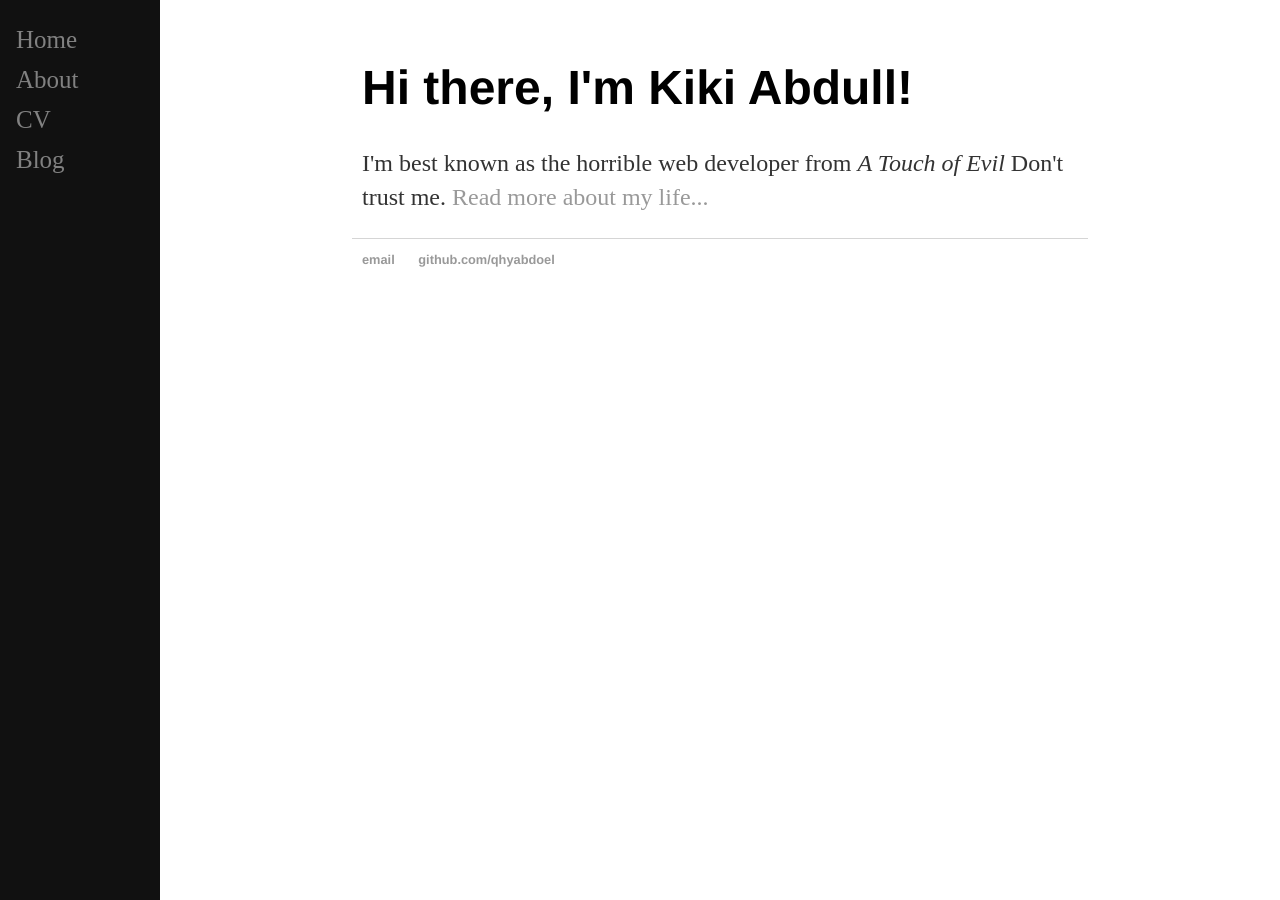
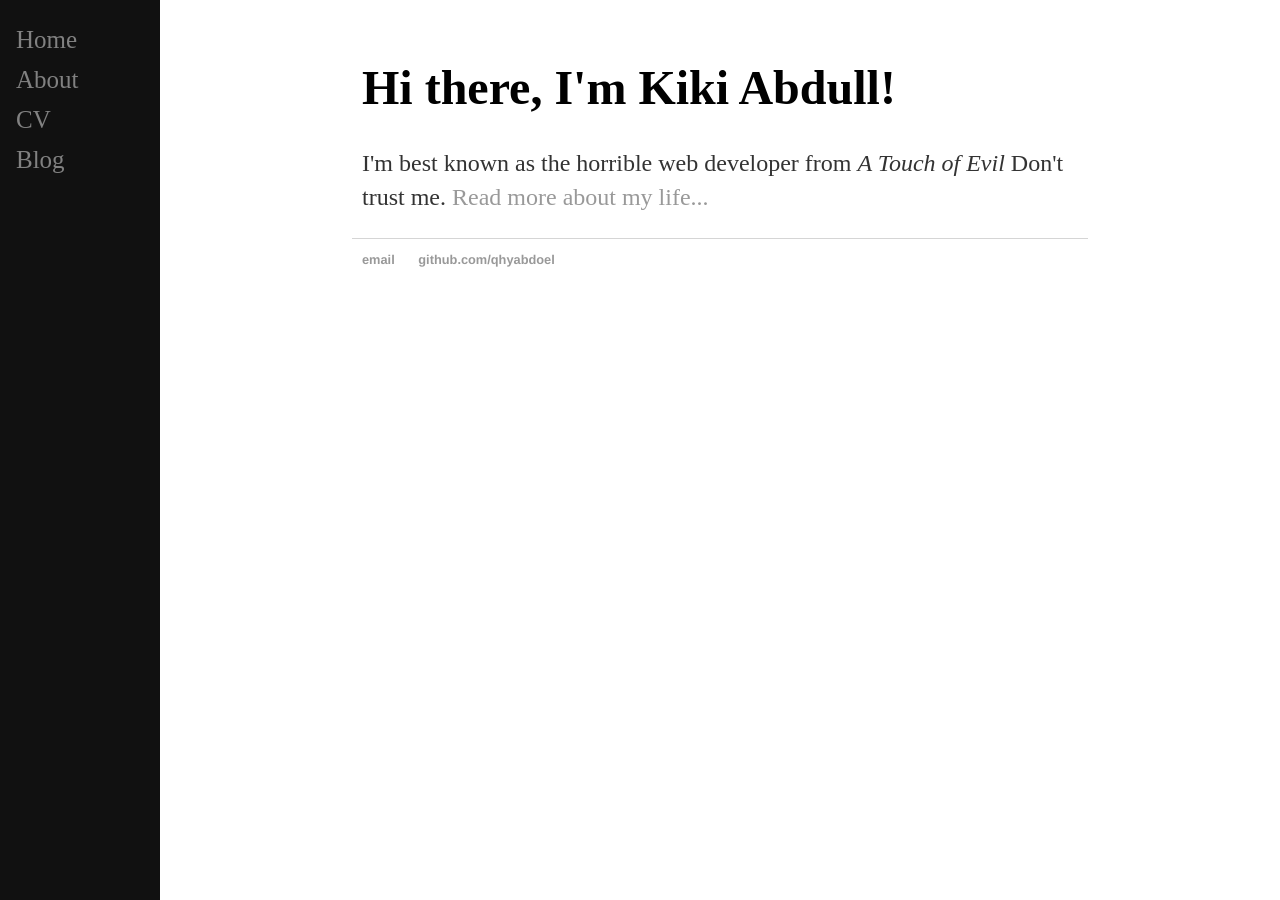
Before and after one commit to qhyabdoel/qhyabdoel.github.io, a Jekyll site: the page built from index.html, in a window 1280 px wide. Built offline with Jekyll 4.4.1, drawn with Linux system fonts in a browser that asks for light colours.

Commit message:
edit font

```diff
--- a/css/main.css
+++ b/css/main.css
@@ -55,7 +55,7 @@ a:hover {
 }
 h1 {
     font-size: 3em;
-    font-family:'Helvetica', 'Arial', 'Sans-Serif';
+    font-family:"Times New Roman", Times, serif;
 }
 p {
     font-size: 1.5em;
```
